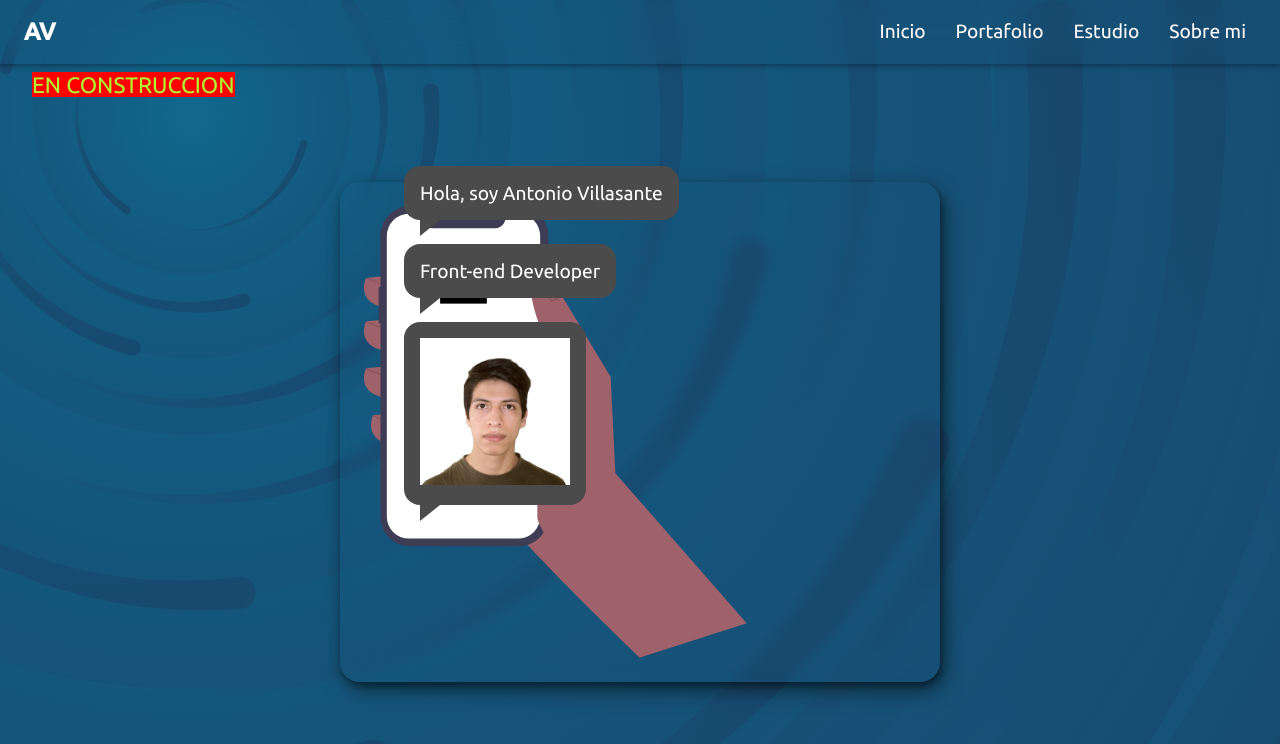
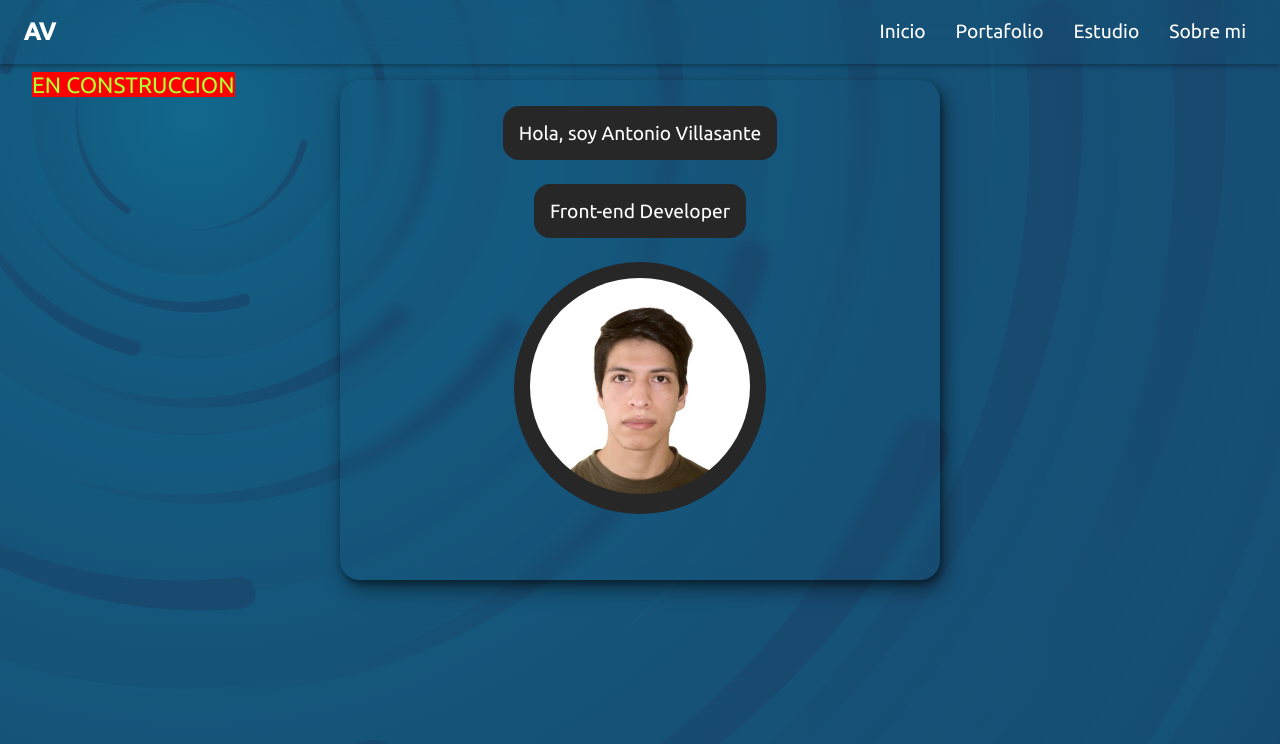
Before and after one commit to ant-villasante98/portafolio, an Angular app: page /inicio in a window 1280 px wide. Shown: the top 744 px of the page. Built offline with nearby package versions, Linux system fonts and the light colour scheme.

Commit message:
diseno de inicio en proceso

```diff
--- a/src/app/app.component.css
+++ b/src/app/app.component.css
@@ -31,7 +31,7 @@
 }
 
 .main-wrap {
-    height: calc(100vh - 64px);
+    min-height: calc(100vh - 4rem);
     position: relative;
     width: 100%;
 }
--- a/src/app/modules/inicio/inicio.component.css
+++ b/src/app/modules/inicio/inicio.component.css
@@ -5,6 +5,8 @@
     height: 100%;
     align-items: center;
     justify-content: center;
+    padding-top: 1rem;
+    padding-bottom: 1rem;
 }
 
 .ic-wrap-inicio {
@@ -13,7 +15,7 @@
     box-shadow: 2px 4px 6px rgba(0, 0, 0, 0.3), 4px 8px 20px rgba(0, 0, 0, 0.5);
     backdrop-filter: blur(6px);
     width: max(90%, 300px);
-    height: 32rem;
+    height: 34rem;
 
 
 
@@ -23,6 +25,10 @@
     /* overflow: hidden; */
     position: relative;
     height: 100%;
+    display: flex;
+    align-items: center;
+    justify-content: center;
+    margin: auto;
 
 
     padding: 1.5rem;
@@ -30,7 +36,7 @@
 }
 
 
-@keyframes promt {
+/* @keyframes promt {
     50% {
         opacity: 1;
     }
@@ -42,12 +48,12 @@
     100% {
         opacity: 0;
     }
-}
+} */
 
 
 
 /* estilos del svg */
-.backgroud-svg {
+/* .backgroud-svg {
     max-width: 100%;
     width: min-content;
     position: relative;
@@ -57,26 +63,31 @@
 .backgroud-svg svg {
     width: min-content;
     height: 100%;
-}
+} */
 
 /* estilos de las areas de mensaje */
 
 .area-mensajes {
-    position: absolute;
+    /* position: absolute; */
     padding-bottom: 1rem;
-    bottom: 25%;
-    left: 2.5rem;
+    display: flex;
+    flex-direction: column;
+    width: min(100%, 275px);
+    justify-content: flex-end;
+
 }
 
 .container-mesage-tag {
+    display: none;
     position: relative;
-    background-color: rgb(75, 75, 75);
+    background-color: rgb(39, 39, 39);
     min-width: 4rem;
     width: fit-content;
     min-height: 3rem;
     padding: 1rem;
     border-radius: 1rem;
     margin-bottom: 1.5rem;
+    opacity: 0;
 
 }
 
@@ -92,11 +103,16 @@
     position: absolute;
     top: 100%;
     left: 1rem;
-    border-top: 1rem solid rgb(75, 75, 75);
+    border-top: 1rem solid rgb(39, 39, 39);
     border-right: 1.3rem solid transparent;
     /* border-top-color: white; */
 }
 
+.show {
+
+    display: block;
+    opacity: 1;
+}
 
 
 
@@ -108,4 +124,26 @@
 
     }
 
+    .area-mensajes {
+        align-items: center;
+    }
+
+    .container-mesage-tag {
+        display: block;
+    }
+
+    .container-mesage-tag .puntero-nube {
+        display: none;
+    }
+
+    .messasge-photo,
+    .messasge-photo img {
+        border-radius: 50%;
+        overflow: hidden;
+    }
+
+    .mesage {
+        font-size: 600;
+    }
+
 }
--- a/src/app/modules/inicio/inicio.component.html
+++ b/src/app/modules/inicio/inicio.component.html
@@ -2,65 +2,19 @@
     <div class="ic-wrap-inicio">
         <div class="ic-container-inicio">
 
-            <div class="backgroud-svg">
             <div class="area-mensajes">
-                    <div class="container-mesage-tag">
+                <div class="container-mesage-tag show">
                     <div class="mesage">{{presentacionNombre}}</div>
                     <span class="puntero-nube"></span>
                 </div>
-                    <div *ngIf="latencia1" class="container-mesage-tag latencia1">
+                <div class="container-mesage-tag {{latencia1?'show':''}}">
                     <div class="mesage">{{presentacionOcupacio}}</div>
                     <span class="puntero-nube"></span>
                 </div>
-                    <div *ngIf="latencia2" class="container-mesage-tag latencia2">
-                        <div class="mesage"><img src="./assets/img/foto_perfil.jpg" alt="" width="150px"></div>
+                <div class="container-mesage-tag {{latencia2?'show':''}} messasge-photo">
+                    <div class="mesage"><img src="./assets/img/foto_perfil.jpg" alt="" width="220px"></div>
                     <span class="puntero-nube"></span>
                 </div>
-
-                </div>
-                <svg xmlns="http://www.w3.org/2000/svg" data-name="Layer 1" width="505.46625" height="596.94537"
-                    viewBox="0 0 505.46625 596.94537" xmlns:xlink="http://www.w3.org/1999/xlink">
-                    <path
-                        d="M706.73312,652.47268l5,96S500.239,547.178,473.89063,488.28153,497.13921,283.694,497.13921,283.694l110.04332,60.44633Z"
-                        transform="translate(-347.26688 -151.52732)" fill="#9f616a" />
-                    <path d="M382.44618,243.39641l-32.548,3.09981s-17.049,37.19774,35.64783,40.29756Z"
-                        transform="translate(-347.26688 -151.52732)" fill="#9f616a" />
-                    <path d="M382.44618,300.74293l-32.548,3.09981s-17.049,37.19774,35.64783,40.29755Z"
-                        transform="translate(-347.26688 -151.52732)" fill="#9f616a" />
-                    <path d="M382.44618,362.73916l-32.548,3.09981s-17.049,37.19774,35.64783,40.29756Z"
-                        transform="translate(-347.26688 -151.52732)" fill="#9f616a" />
-                    <path d="M391.74562,424.7354l-32.548,3.09981s-17.049,37.19774,35.64784,40.29755Z"
-                        transform="translate(-347.26688 -151.52732)" fill="#9f616a" />
-                    <path
-                        d="M366.60044,258.3401h2.46966V190.68455a39.15718,39.15718,0,0,1,39.15715-39.15723H551.56477a39.15718,39.15718,0,0,1,39.15726,39.1571V561.84816a39.15719,39.15719,0,0,1-39.15715,39.15723H408.22744a39.1572,39.1572,0,0,1-39.15731-39.15708V306.49848h-2.46969Z"
-                        transform="translate(-347.26688 -151.52732)" fill="#3f3d56" />
-                    <path
-                        d="M406.64739,161.71467h18.71028a13.8929,13.8929,0,0,0,12.86292,19.13985h82.1162a13.89286,13.89286,0,0,0,12.86291-19.13987h17.47545a29.24215,29.24215,0,0,1,29.24218,29.24211V561.57589a29.24216,29.24216,0,0,1-29.24214,29.24218H406.64739a29.24216,29.24216,0,0,1-29.24218-29.24214h0V190.95679A29.24214,29.24214,0,0,1,406.64739,161.71467Z"
-                        transform="translate(-347.26688 -151.52732)" fill="#fff" />
-                    <rect x="100.53673" y="114.01642" width="61.71533" height="14.89247" fill="#000000"
-                        style="isolation:isolate" />
-                    <rect x="97.59857" y="178.00873" width="67.59164" height="14.89247" fill="#e5e5e5" />
-                    <rect x="55.96534" y="209.9996" width="150.85812" height="14.89247" fill="#e5e5e5" />
-                    <rect x="55.96534" y="241.99047" width="150.85812" height="14.89247" fill="#e5e5e5" />
-                    <path
-                        d="M852.73312,702.47268l-173.48-197.91713-6.19962-127.09228-65.096-108.49341-18.59887-46.49718s-43.39736,4.64972-7.74953,92.99435l14.72411,47.27213,0,0a216.67408,216.67408,0,0,0-20.14876,91.24394v108.3237c0,25.50678,121.55,164.44287,135.69866,185.6658l0,0Z"
-                        transform="translate(-347.26688 -151.52732)" fill="#9f616a" />
-                    <polygon
-                        points="247.195 126.636 260.136 120.276 259.695 119.378 247.738 125.255 229.688 77.932 228.754 78.289 247.195 126.636"
-                        opacity="0.2" />
-                    <rect x="358.98404" y="239.81058" width="1.00012" height="20.43016"
-                        transform="translate(-346.65612 349.39987) rotate(-69.7779)" opacity="0.2" />
-                    <rect x="358.98404" y="297.81058" width="1.00012" height="20.43016"
-                        transform="translate(-401.08099 387.35158) rotate(-69.7779)" opacity="0.2" />
-                    <rect x="358.98404" y="359.81058" width="1.00012" height="20.43016"
-                        transform="translate(-459.25929 427.92066) rotate(-69.7779)" opacity="0.2" />
-                    <rect x="364.06574" y="425.55799" width="0.99981" height="10.35283"
-                        transform="translate(-528.7721 421.49849) rotate(-64.36101)" opacity="0.2" />
-                    <circle cx="131.47081" cy="342.17535" r="43.22999" fill="#000000" />
-                    <polygon
-                        points="127.351 360.424 114.413 343.787 121.937 337.935 128.063 345.812 148.76 323.964 155.681 330.521 127.351 360.424"
-                        fill="#fff" />
-                </svg>
 
             </div>
         </div>
--- a/src/app/shared/components/menu/menu.component.css
+++ b/src/app/shared/components/menu/menu.component.css
@@ -1,5 +1,6 @@
 .nav-menu {
     display: flex;
+
     z-index: 3;
     height: 64px;
     width: 100%;
```
Lines whose indentation alone changed are shown as unchanged.
